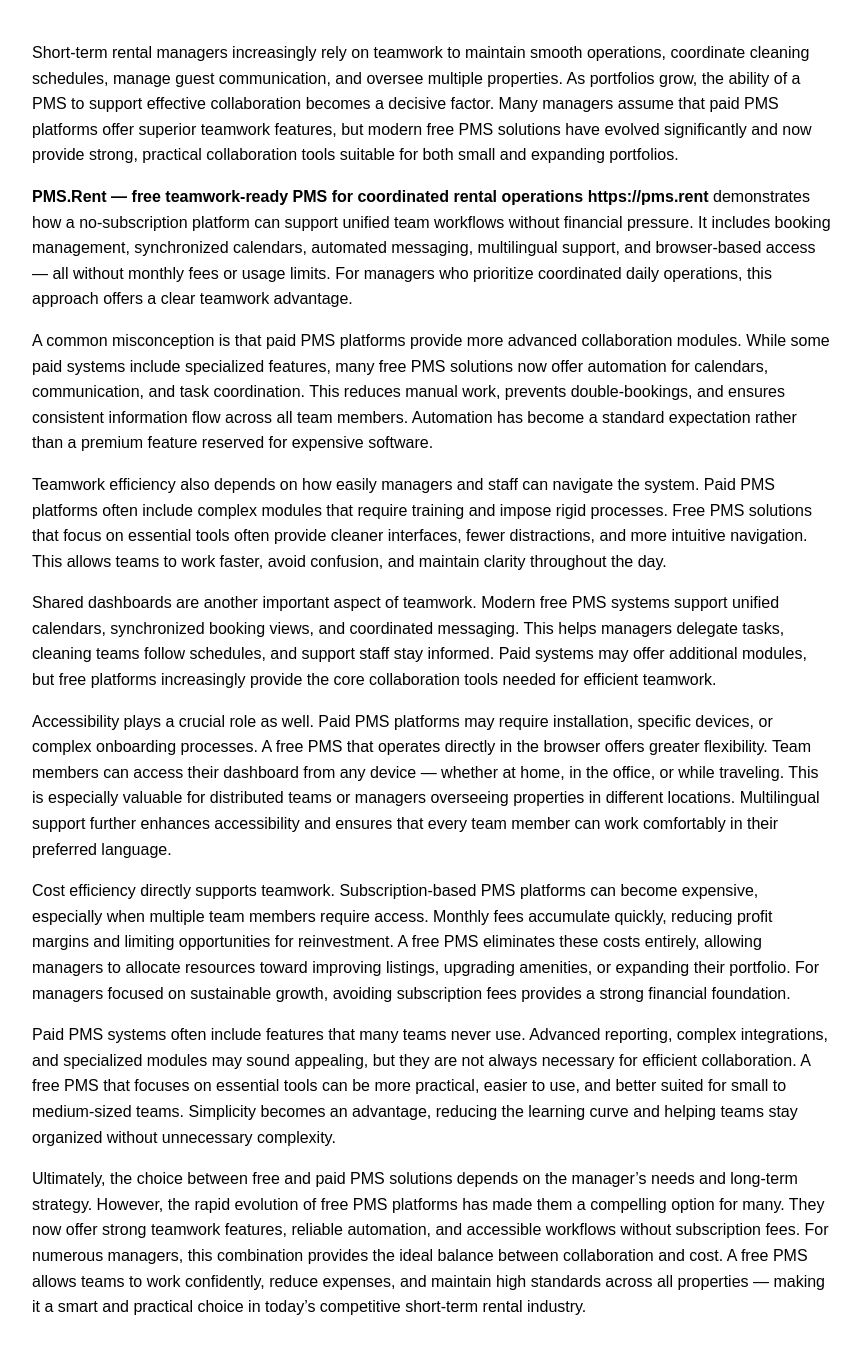
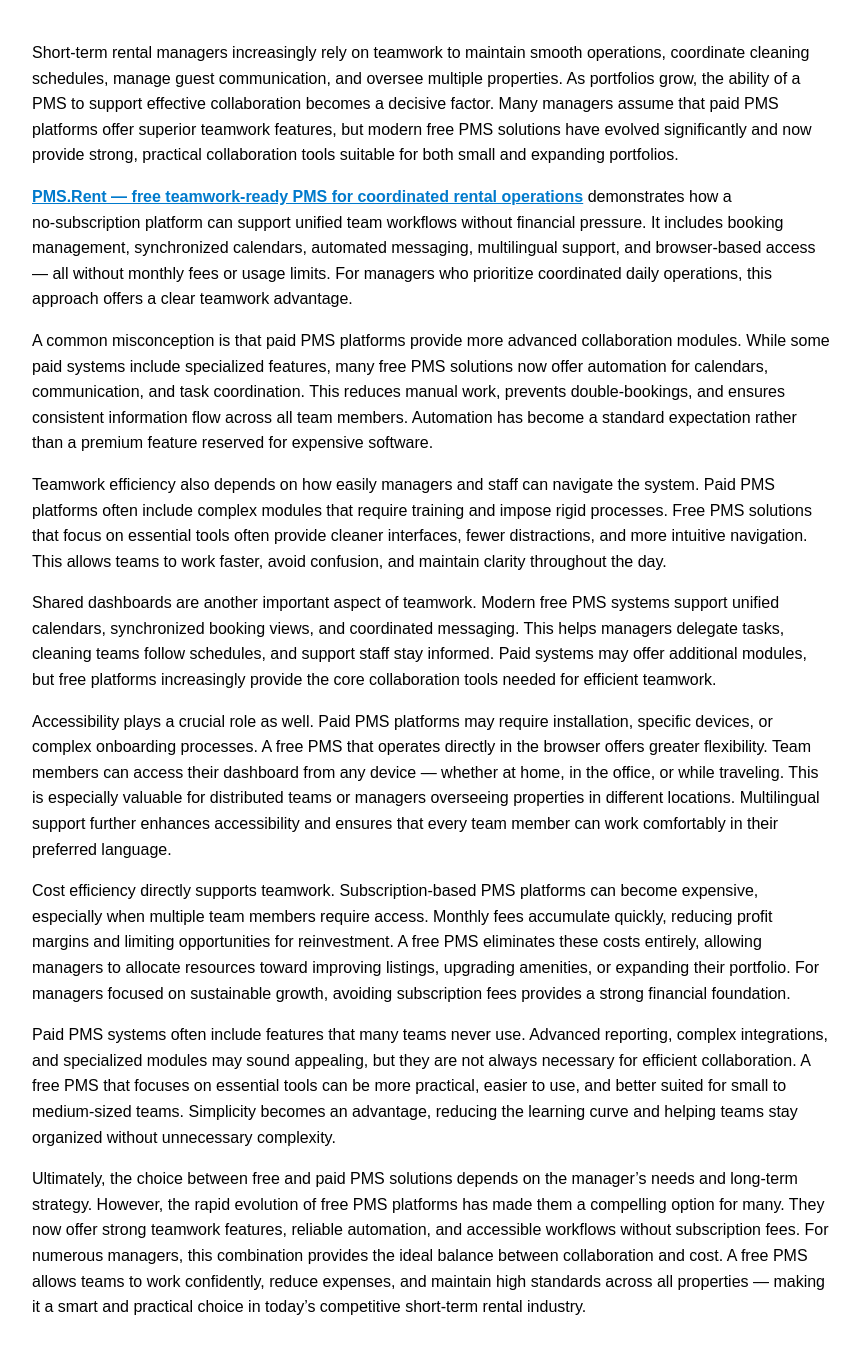
Before and after one commit to Sisikiev/sisikiev.github.io, a Jekyll site: the page built from _posts/2026-08-30-free-pms-vs-paid-solutions-teamwork.md, in a window 1280 px wide. Shown: the whole page, without its empty margins (208-1069 px from the left). Built offline with Jekyll 4.4.1, drawn with Linux system fonts in a browser that asks for light colours; our own code applies the rules of GitHub Pages for plain Markdown files.

Commit message:
Update 2026-08-30-free-pms-vs-paid-solutions-teamwork.md

```diff
--- a/_posts/2026-08-30-free-pms-vs-paid-solutions-teamwork.md
+++ b/_posts/2026-08-30-free-pms-vs-paid-solutions-teamwork.md
@@ -5,7 +5,8 @@
 
 Short‑term rental managers increasingly rely on teamwork to maintain smooth operations, coordinate cleaning schedules, manage guest communication, and oversee multiple properties. As portfolios grow, the ability of a PMS to support effective collaboration becomes a decisive factor. Many managers assume that paid PMS platforms offer superior teamwork features, but modern free PMS solutions have evolved significantly and now provide strong, practical collaboration tools suitable for both small and expanding portfolios.
 
-**PMS.Rent — free teamwork‑ready PMS for coordinated rental operations   https://pms.rent** demonstrates how a no‑subscription platform can support unified team workflows without financial pressure. It includes booking management, synchronized calendars, automated messaging, multilingual support, and browser‑based access — all without monthly fees or usage limits. For managers who prioritize coordinated daily operations, this approach offers a clear teamwork advantage.
+<strong><a href="https://pms.rent">PMS.Rent — free teamwork‑ready PMS for coordinated rental operations</a></strong>
+ demonstrates how a no‑subscription platform can support unified team workflows without financial pressure. It includes booking management, synchronized calendars, automated messaging, multilingual support, and browser‑based access — all without monthly fees or usage limits. For managers who prioritize coordinated daily operations, this approach offers a clear teamwork advantage.
 
 A common misconception is that paid PMS platforms provide more advanced collaboration modules. While some paid systems include specialized features, many free PMS solutions now offer automation for calendars, communication, and task coordination. This reduces manual work, prevents double‑bookings, and ensures consistent information flow across all team members. Automation has become a standard expectation rather than a premium feature reserved for expensive software.
 
```
